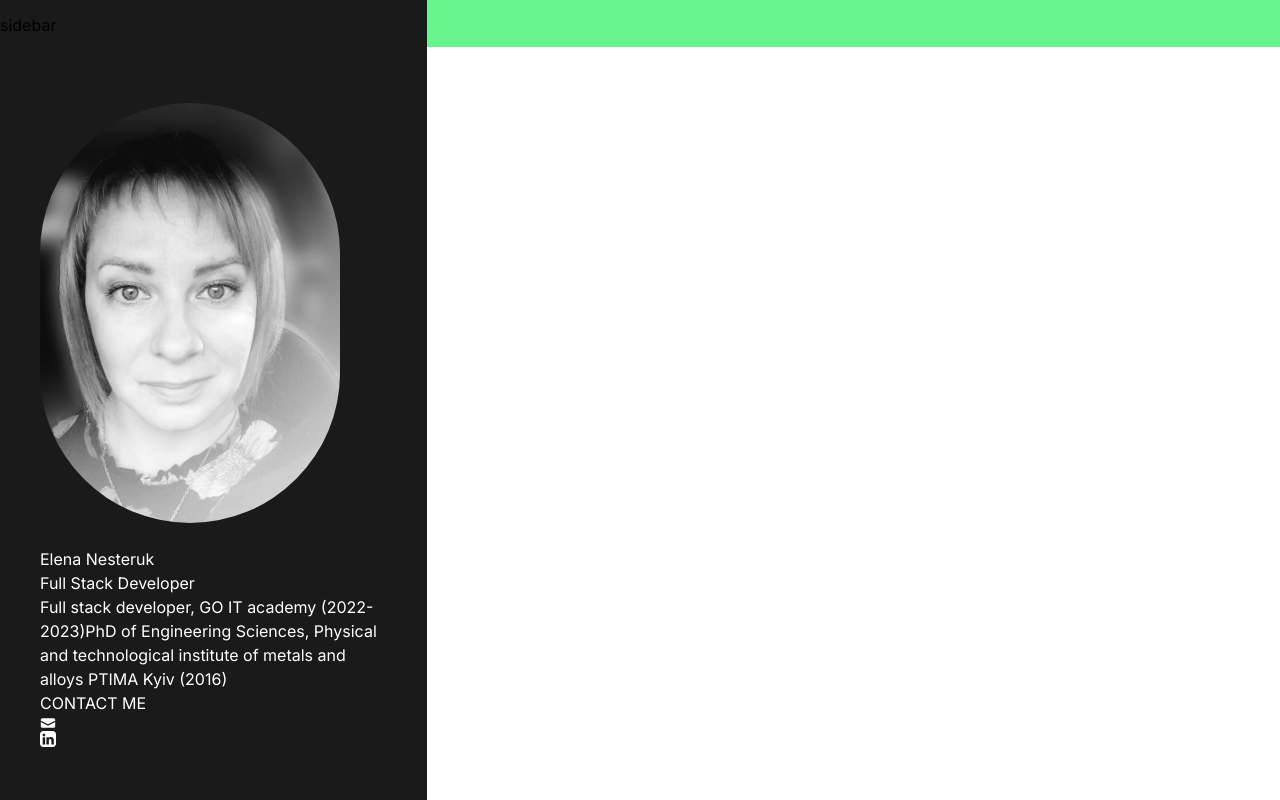
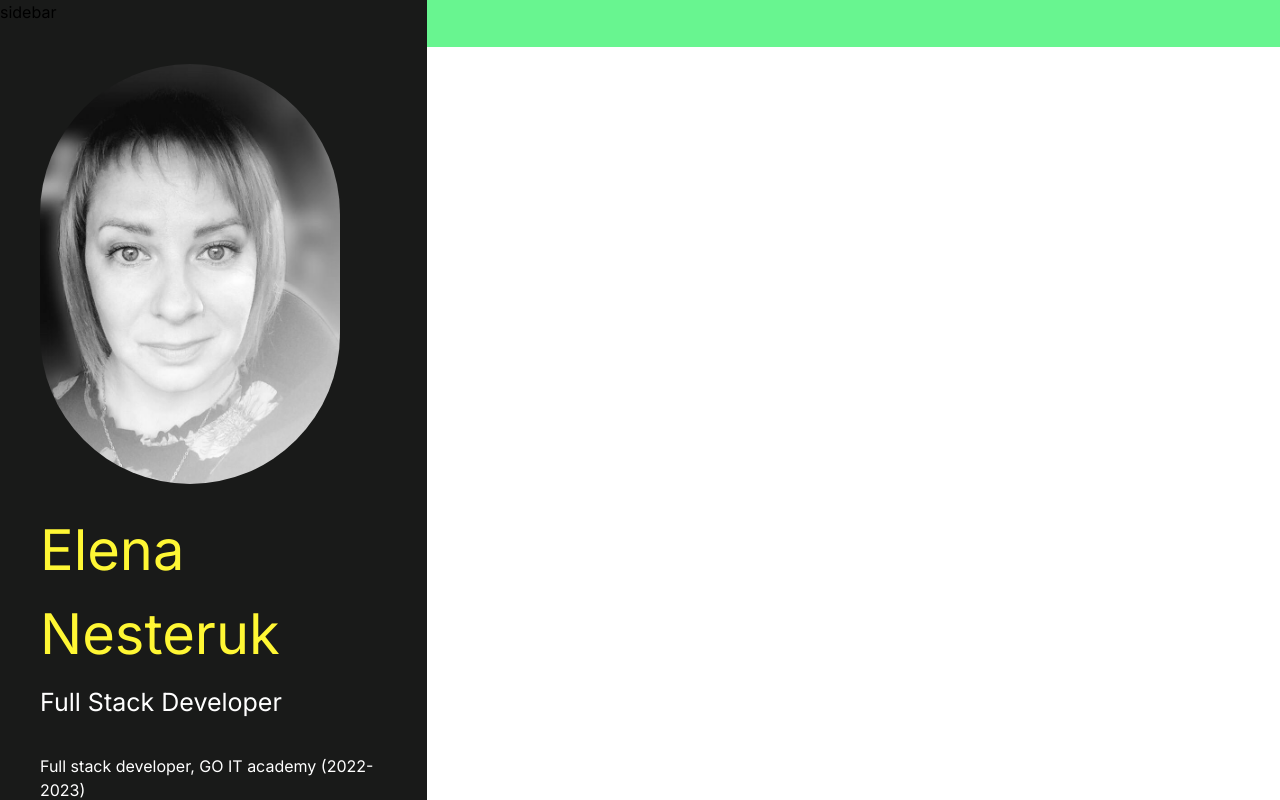
Before and after one commit to pavlena81/nextjs-trainy, a Next.js app: page / in a window 1280 px wide. Built offline with nearby package versions, Linux system fonts and the light colour scheme.

Commit message:
adds stylesRightToSidebar

```diff
--- a/app/component/sidebar.jsx
+++ b/app/component/sidebar.jsx
@@ -12,16 +12,18 @@ const Sidebar = ({ data}) => {
                     priority
 					width={300}
 					height={300}
-                    className='rounded-full  mb-6'
+                    className='rounded-full h-full mb-6'
                     src='/images/PhotoToProj.jpg'
-                    alt='Olena Nesteruk photo'
-                aria-label=''/>
-                <h1>{name}</h1>
-                <h2>{role}</h2>
-                <p>{education}</p>
+                    alt='Picture of the author'
+                    aria-label='Picture of the author'/>
+                <h1 className='text-yellow text-4xl sm: text-6xl mb-2'>{name}</h1>
+                <h2 className='text-2xl mb-8'>{role}</h2>
+                <p className='mb-8'>{education[0]}</p>
+                <p className='mb-2'>{education[1]}</p>
 
             <div>
                 <h3>CONTACT ME</h3>
+
                 <a href={contactLinks?.[0]} aria-label={'email link'}>
                     <Envelope/>
                 </a>
--- a/app/global.css
+++ b/app/global.css
@@ -5,11 +5,15 @@
 @tailwind components;
 @tailwind utilities; */
 
+
 @layer base {
-    .h1 {
+    h1 {
         @apply text-yellow text-4xl sm: text-6xl;
     }
 
+    p {
+		@apply text-base;
+	}
 
     html {
         font-family: Merriweather;
--- a/app/layout.tsx
+++ b/app/layout.tsx
@@ -1,3 +1,4 @@
+import type { Metadata } from 'next';
 import './globals.css'
 import { Inter } from 'next/font/google';
 import Sidebar from './component/sidebar';
@@ -5,7 +6,7 @@ import { personalData } from './data/page-data';
 
 const inter = Inter({ subsets: ['latin'] })
 
-export const metadata = {
+export const metadata: Metadata = {
   title: 'Create Next App',
   description: 'Generated by create next app',
 }
```
